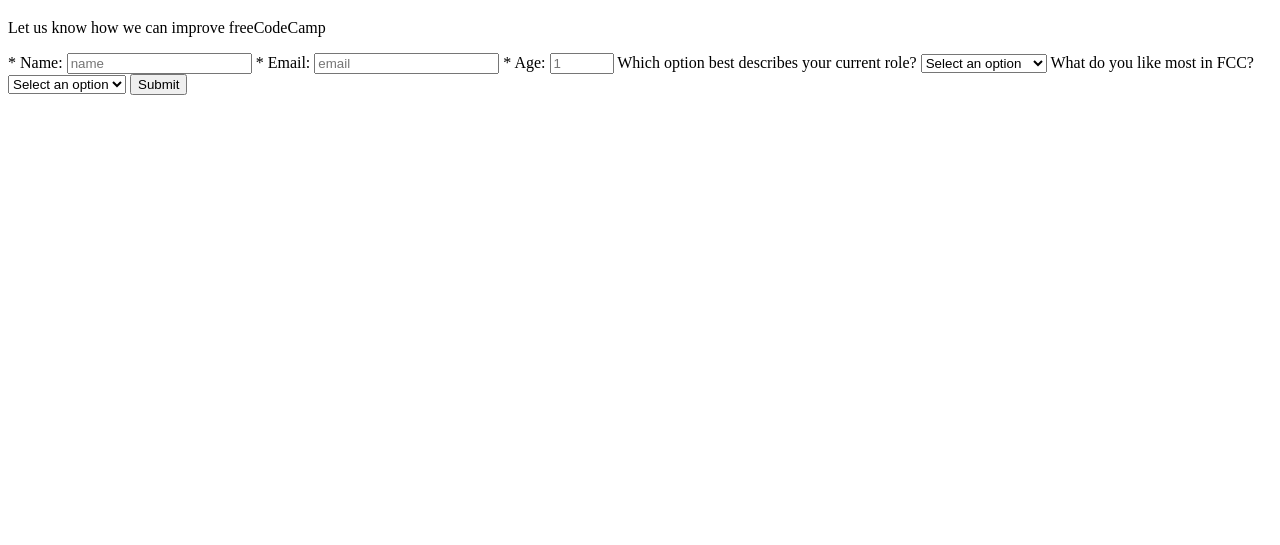
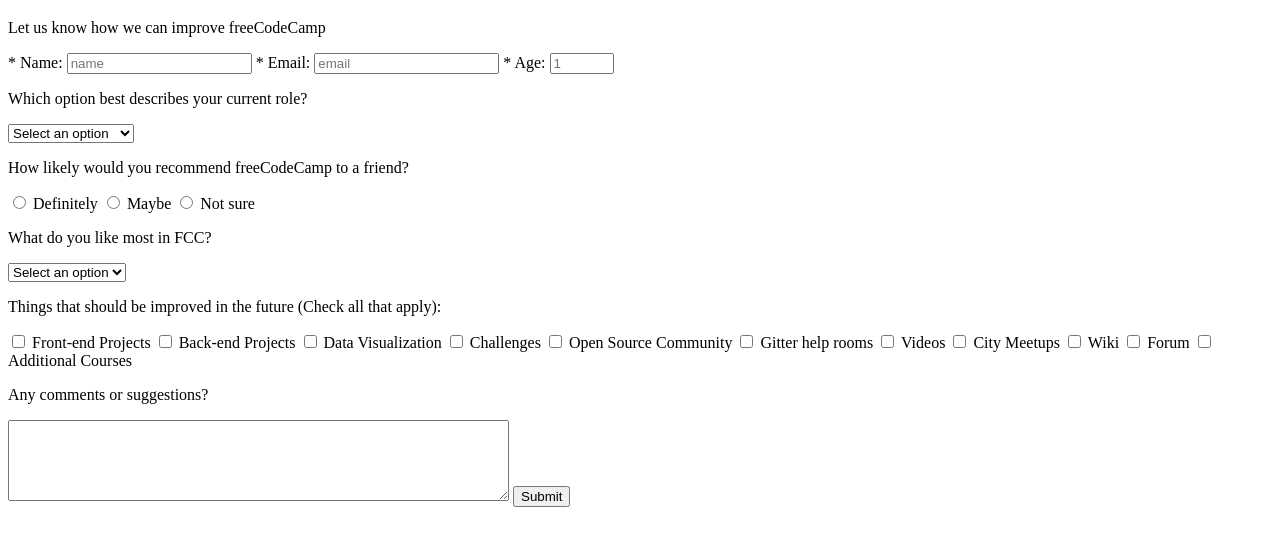
Before and after one commit to vmvaughn/fcc-survey-form, a plain HTML site: page index.html in a window 1280 px wide. Shown: the part 61-606 px from the top of the page. Drawn offline with Linux system fonts and the light colour scheme.

Commit message:
Add radio button set, checkbox set, and textarea

```diff
--- a/index.html
+++ b/index.html
@@ -11,12 +11,14 @@
 		<form id="survey-form">
 			<label id="name-label" for="name">* Name: </label>
 			<input type="text" id="name" name="name" placeholder="name" required>
+
 			<label id="email-label" for="email">* Email: </label>
 			<input type="email" id="email" name="email" placeholder="email" required>
+
 			<label id="number-label" for="number">* Age:</label>
 			<input type="number" id="number" name="number" placeholder="1" min=1 max=100>
 
-			<label id="dropdown1-label" for="dropdown">Which option best describes your current role?</label>
+			<p>Which option best describes your current role?</p>
 			<select id="dropdown" required>
 				<option value="">Select an option</option>
 				<option value="1">Student</option>
@@ -26,9 +28,18 @@
 				<option value="5">Other</option>
 			</select>
 
-<!-- add radio buttons here -->
+			<p>How likely would you recommend freeCodeCamp to a friend?</p>
+  				<input id="definitely" type="radio" name="like-fcc" value="definitely">
+  				<label id="definitely-label" for="definitely">Definitely</label>
 
-<label id="dropdown2-label" for="dropdown2">What do you like most in FCC?</label>
+  				<input id="maybe" type="radio" name="like-fcc" value="maybe">
+  				<label id="maybe-label" for="maybe">Maybe</label>
+
+  				<input id="not-sure" type="radio" name="like-fcc" value="not-sure">
+  				<label id="not-sure-label" for="not-sure">Not sure</label>
+
+
+			<p>What do you like most in FCC?</p>
 			<select id="dropdown2" required>
 				<option value="">Select an option</option>
 				<option value="1">Challenges</option>
@@ -37,7 +48,43 @@
 				<option value="4">Open Source</option>
 			</select>
 
-<!-- add remaining form elements -->
+			<p>Things that should be improved in the future (Check all that apply): </p>
+  				<input id="improvement-1" type="checkbox" name="improvements" value="1">
+  				<label id="improvement-1-label" for="improvement-1">Front-end Projects</label>
+
+  				<input id="improvement-2" type="checkbox" name="improvements" value="2">
+  				<label id="improvement-2-label" for="improvement-2">Back-end Projects</label>
+
+  				<input id="improvement-3" type="checkbox" name="improvements" value="3">
+  				<label id="improvement-3-label" for="improvement-3">Data Visualization</label>
+
+  				<input id="improvement-4" type="checkbox" name="improvements" value="4">
+  				<label id="improvement-4-label" for="improvement-4">Challenges</label>
+
+  				<input id="improvement-5" type="checkbox" name="improvements" value="5">
+  				<label id="improvement-5-label" for="improvement-5">Open Source Community</label>
+
+  				<input id="improvement-6" type="checkbox" name="improvements" value="6">
+  				<label id="improvement-6-label" for="improvement-6">Gitter help rooms</label>
+
+  				<input id="improvement-7" type="checkbox" name="improvements" value="7">
+  				<label id="improvement-7-label" for="improvement-7">Videos</label>
+
+  				<input id="improvement-8" type="checkbox" name="improvements" value="8">
+  				<label id="improvement-8-label" for="improvement-8">City Meetups</label>
+
+  				<input id="improvement-9" type="checkbox" name="improvements" value="9">
+  				<label id="improvement-9-label" for="improvement-9">Wiki</label>
+
+  				<input id="improvement-10" type="checkbox" name="improvements" value="10">
+  				<label id="improvement-10-label" for="improvement-10">Forum</label>
+
+  				<input id="improvement-11" type="checkbox" name="improvements" value="11">
+  				<label id="improvement-11-label" for="improvement-11">Additional Courses</label>
+
+  			<p>Any comments or suggestions?</p>
+  				<textarea id="comment" name="comment" rows="5" cols="60"></textarea>
+
 
 			<button id="submit" type="submit">Submit</button>
 
```
